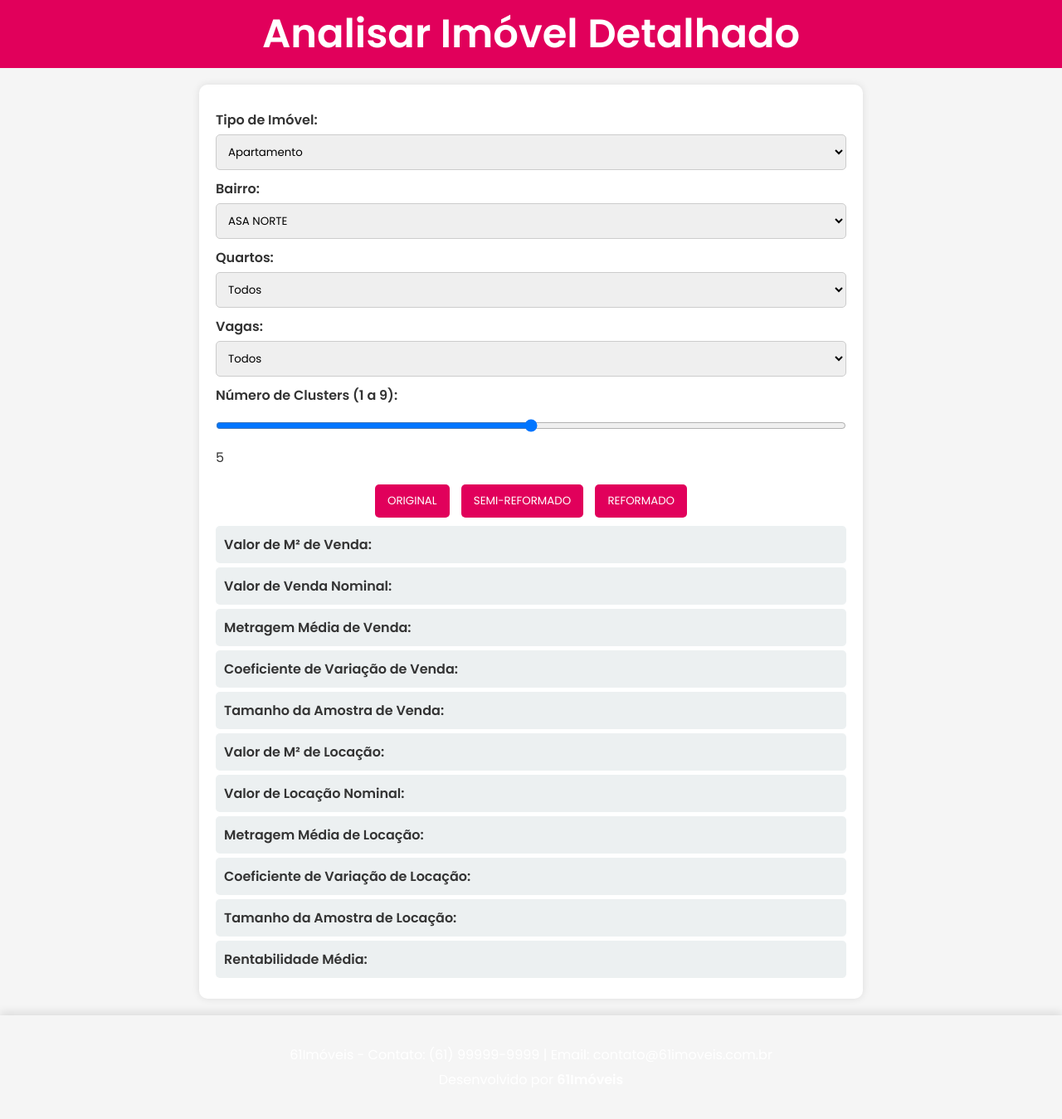
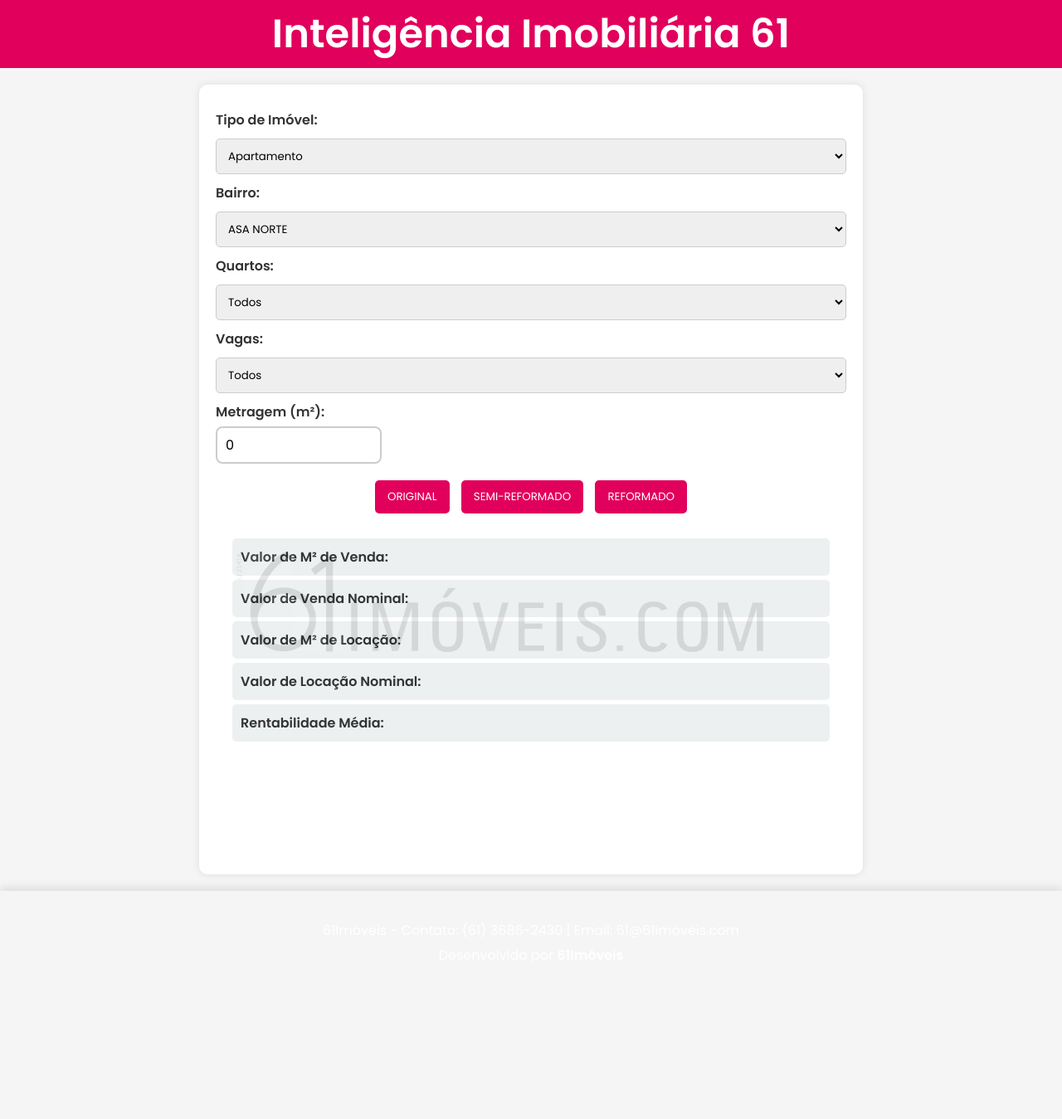
Before and after one commit to Mayronmalaquias/Precificador, a Flask app: template templates/index.html in a window 1280 px wide. Shown: the whole page at 83% size. After the commit the page ends 1074 px from the top, so only its background shows below. Run offline with Flask 2, Linux system fonts and the light colour scheme; the template is opened without the code that fills it, so the values that code supplies are empty.

Commit message:
adicionando imagens

```diff
--- a/app/__init__.py
+++ b/app/__init__.py
@@ -63,7 +63,11 @@ def create_app():
         nrQuartos = int(params.get('quartos'))
         nrVagas = int(params.get('vagas'))
 
-        metragem = None
+        metragem = int(params.get('metragem'))
+        if(bairro == "LAGO SUL" or bairro == "LAGO NORTE"):
+            tipo_imovel = "Casa"
+        if (metragem == 0):
+            metragem = None
         if nrQuartos == 0:
             nrQuartos = None
         if nrVagas == 10:
--- a/static/css/styles.css
+++ b/static/css/styles.css
@@ -108,3 +108,36 @@ footer a {
   0% { transform: rotate(0deg); }
   100% { transform: rotate(360deg); }
 }
+
+
+label {
+  font-size: 16px;
+  font-weight: bold;
+  color: #333;
+  display: block;
+  margin-bottom: 5px;
+}
+
+input[type="number"] {
+  width: 100%;
+  max-width: 200px;
+  padding: 8px 10px;
+  font-size: 16px;
+  border: 2px solid #ccc;
+  border-radius: 8px;
+  outline: none;
+  transition: border-color 0.3s ease-in-out;
+}
+
+input[type="number"]:focus {
+  border-color: #007bff;
+  box-shadow: 0 0 5px rgba(0, 123, 255, 0.5);
+}
+
+input[type="number"]::placeholder {
+  color: #999;
+}
+
+#nrCluster, #outCluster, label[for="nrCluster"] {
+  visibility: hidden;
+}
--- a/static/js/script.js
+++ b/static/js/script.js
@@ -20,14 +20,14 @@ function submitOnChange() {
         // Animação para atualização suave dos valores
         animateUpdate('vlrM2Venda', `Valor de M² de Venda: ${data.valorM2Venda}`);
         animateUpdate('vlrVendaNominal', `Valor de Venda Nominal: ${data.valorVendaNominal}`);
-        animateUpdate('mtrMediaVenda', `Metragem Média de Venda: ${data.metragemMediaVenda}`);
-        animateUpdate('coeficienteVar', `Coeficiente de Variação de Venda: ${data.coeficienteVariacaoVenda}`);
-        animateUpdate('tamAmostra', `Tamanho da Amostra de Venda: ${data.tamanhoAmostraVenda}`);
+        // animateUpdate('mtrMediaVenda', `Metragem Média de Venda: ${data.metragemMediaVenda}`);
+        // animateUpdate('coeficienteVar', `Coeficiente de Variação de Venda: ${data.coeficienteVariacaoVenda}`);
+        // animateUpdate('tamAmostra', `Tamanho da Amostra de Venda: ${data.tamanhoAmostraVenda}`);
         animateUpdate('vlrM2Loc', `Valor de M² de Locação: ${data.valorM2Locacao}`);
         animateUpdate('vlrLocacaoNominal', `Valor de Locação Nominal: ${data.valorLocacaoNominal}`);
-        animateUpdate('mtrMediaLoc', `Metragem Média de Locação: ${data.metragemMediaLocacao}`);
-        animateUpdate('coeficienteVarLoc', `Coeficiente de Variação de Locação: ${data.coeficienteVariacaoLocacao}`);
-        animateUpdate('tamAmostraLoc', `Tamanho da Amostra de Locação: ${data.tamanhoAmostraLocacao}`);
+        // animateUpdate('mtrMediaLoc', `Metragem Média de Locação: ${data.metragemMediaLocacao}`);
+        // animateUpdate('coeficienteVarLoc', `Coeficiente de Variação de Locação: ${data.coeficienteVariacaoLocacao}`);
+        // animateUpdate('tamAmostraLoc', `Tamanho da Amostra de Locação: ${data.tamanhoAmostraLocacao}`);
         animateUpdate('Rentabilidade', `Rentabilidade Média: ${data.rentabilidadeMedia}`);
 
         // Atualiza o mapa chamando a função de carregamento do mapa
--- a/templates/index.html
+++ b/templates/index.html
@@ -3,7 +3,8 @@
 <head>
     <meta charset="UTF-8">
     <meta name="viewport" content="width=device-width, initial-scale=1.0">
-    <title>Analisar Imóvel Detalhado</title>
+    <title>Inteligência Imobiliária 61</title>
+    <link rel="icon" type="image/png" href="../static/img/14.png">
     <link rel="stylesheet" href="../static/css/styles.css"> <!-- Link para o CSS separado -->
     <link rel="stylesheet" href="../static/css/report.css">
     <!-- <link rel="stylesheet" href="../static/css/map.css"> -->
@@ -33,16 +34,43 @@
             animation: spin 2s linear infinite;
         }
 
+        .negrito {
+            font-weight: bold;
+        }
+
         @keyframes spin {
             0% { transform: rotate(0deg); }
             100% { transform: rotate(360deg); }
+        }
+
+        .lista-com-imagem {
+            position: relative; /* Garante que o ::before fique dentro da ul */
+            padding: 20px;
+            border-radius: 10px;
+            z-index: 1; /* Garante que o conteúdo fique acima da imagem */
+        }
+
+        .lista-com-imagem::before {
+            content: "";
+            position: absolute;
+            top: 0;
+            left: 0;
+            width: 90%;
+            height: 90%;
+            background-image: url('../static/img/LOGO\ 61\ IMOVEIS\ and\ NETIMOVEI.2.png'); /* Define a imagem */
+            background-size: cover; /* Faz a imagem cobrir toda a área */
+            background-position: center;
+            background-repeat: no-repeat;
+            opacity: 0.1; /* Define a transparência da imagem */
+            border-radius: 10px; /* Mantém as bordas arredondadas se necessário */
+            z-index: 1; /* Coloca a imagem atrás do conteúdo */
         }
 
     </style>
 </head>
 <body>
     <header>
-        <h1>Analisar Imóvel Detalhado</h1>
+        <h1>Inteligência Imobiliária 61</h1>
     </header>
 
     <main>
@@ -51,10 +79,10 @@
                 <label for="tipoImovel">Tipo de Imóvel:</label>
                 <select id="tipoImovel" name="tipoImovel" required onchange="submitOnChange()">
                     <option value="Apartamento">Apartamento</option>
-                    <option value="Casa">Casa</option>
+                    <!-- <option value="Casa">Casa</option>
                     <option value="Loja">Loja</option>
                     <option value="Lote">Lote</option>
-                    <option value="Casa Condominio">Casa Condominio</option>
+                    <option value="Casa Condominio">Casa Condominio</option> -->
                 </select><br>
 
                 <label for="bairro">Bairro:</label>
@@ -67,10 +95,16 @@
                     <option value="SUDOESTE">SUDOESTE</option>
                     <option value="PARK WAY">PARK WAY</option>
                     <option value="PARK SUL">PARK SUL</option>
-                    <option value="OCTOGONAL">OCTOGONAL</option>
-                    <option value="SIG">SIG</option>
-                    <option value="VILA PLANALTO">VILA PLANALTO</option>
-                    <option value="NÚCLEO BANDEIRANTE">NÚCLEO BANDEIRANTE</option>
+                    <!-- <option value="OCTOGONAL">OCTOGONAL</option> -->
+                    <!-- <option value="SIG">SIG</option> -->
+                    <!-- <option value="VILA PLANALTO">VILA PLANALTO</option> -->
+                    <!-- <option value="NÚCLEO BANDEIRANTE">NÚCLEO BANDEIRANTE</option> -->
+                    <option value="SUL">AGUAS CLARAS SUL</option>
+                    <option value="NORTE">AGUAS CLARAS NORTE</option>
+                    <option value="SOBRADINHO">SOBRADINHO</option>
+                    <option value="ARNIQUEIRA">ARNIQUEIRA</option>
+                    <option value="JARDIM BOTANICO">JARDIM BOTANICO</option>
+                    <option value="VICENTE PIRES">VICENTE PIRES</option>
                 </select><br>
 
                 <label for="quartos">Quartos:</label>
@@ -94,12 +128,9 @@
                     <option value="4">4</option>
                 </select><br>
 
-                <!-- <label for="metragem">Metragem (m²):</label>
-                <input type="number" id="metragem" name="metragem" step="0.01" min="0" placeholder="Digite a metragem" value="0" onchange="submitOnChange()"> -->
+                <label for="metragem">Metragem (m²):</label>
+                <input type="number" id="metragem" name="metragem" step="1" min="0" placeholder="Digite a metragem" value="0" onchange="submitOnChange()">
 
-                <label for="nrCluster">Número de Clusters (1 a 9):</label>
-                <input type="range" id="nrCluster" name="nrCluster" min="1" max="9" value="5" oninput="this.nextElementSibling.value = this.value; submitOnChange();">
-                <output id="outCluster">5</output><br>
 
                 <div id="nome">
                     <button type="button" onclick="alterarCluster(2)">ORIGINAL</button>
@@ -107,27 +138,31 @@
                     <button type="button" onclick="alterarCluster(8)">REFORMADO</button>
                 </div>
 
-                <ul>
-                    <li id="vlrM2Venda"><strong>Valor de M² de Venda:</strong> </li>
-                    <li id="vlrVendaNominal"><strong>Valor de Venda Nominal:</strong> </li>
-                    <li id="mtrMediaVenda"><strong>Metragem Média de Venda:</strong> </li>
-                    <li id="coeficienteVar"><strong>Coeficiente de Variação de Venda:</strong> </li>
-                    <li id="tamAmostra"><strong>Tamanho da Amostra de Venda:</strong> </li>
-                    <li id="vlrM2Loc"><strong>Valor de M² de Locação:</strong> </li>
-                    <li id="vlrLocacaoNominal"><strong>Valor de Locação Nominal:</strong> </li>
-                    <li id="mtrMediaLoc"><strong>Metragem Média de Locação:</strong> </li>
-                    <li id="coeficienteVarLoc"><strong>Coeficiente de Variação de Locação:</strong> </li>
-                    <li id="tamAmostraLoc"><strong>Tamanho da Amostra de Locação:</strong> </li>
+                <ul class="lista-com-imagem">
+                    <li id="vlrM2Venda" class="negrito"><strong>Valor de M² de Venda:</strong> </li>
+                    <li id="vlrVendaNominal" class="negrito"><strong>Valor de Venda Nominal:</strong> </li>
+                    <!-- <li id="mtrMediaVenda"><strong>Metragem Média de Venda:</strong> </li> -->
+                    <!-- <li id="coeficienteVar"><strong>Coeficiente de Variação de Venda:</strong> </li> -->
+                    <!-- <li id="tamAmostra"><strong>Tamanho da Amostra de Venda:</strong> </li> -->
+                    <li id="vlrM2Loc" class="negrito"><strong>Valor de M² de Locação:</strong> </li>
+                    <li id="vlrLocacaoNominal" class="negrito"><strong>Valor de Locação Nominal:</strong> </li>
+                    <!-- <li id="mtrMediaLoc"><strong>Metragem Média de Locação:</strong> </li> -->
+                    <!-- <li id="coeficienteVarLoc"><strong>Coeficiente de Variação de Locação:</strong> </li> -->
+                    <!-- <li id="tamAmostraLoc"><strong>Tamanho da Amostra de Locação:</strong> </li> -->
                     <li id="Rentabilidade"><strong>Rentabilidade Média:</strong> </li>
                 </ul>
+
+                <label for="nrCluster">Número de Clusters (1 a 9):</label>
+                <input type="range" id="nrCluster" name="nrCluster" min="1" max="9" value="5" oninput="this.nextElementSibling.value = this.value; submitOnChange();">
+                <output id="outCluster">5</output><br>
             </form>
         </div>
     </main>
     </div>
 
     <footer>
-        <p>61Imóveis - Contato: (61) 99999-9999 | Email: contato@61imoveis.com.br</p>
-        <p>Desenvolvido por <a href="https://61imoveis.com.br" target="_blank">61Imóveis</a></p>
+        <p>61Imóveis - Contato: (61) 3686-2430 | Email: 61@61imoveis.com</p>
+        <p>Desenvolvido por <a href="https://www.61imoveis.com/" target="_blank">61Imóveis</a></p>
     </footer>
     <script src="{{ url_for('static', filename='js/script.js') }}">
     </script>
```
Also changed, not shown: app/clusterizacao.py (+6 -5 lines), static/css/map.css (+6 -2 lines), static/img/14.png (added), static/img/LOGO 61 IMOVEIS and NETIMOVEI.2.png (added).
